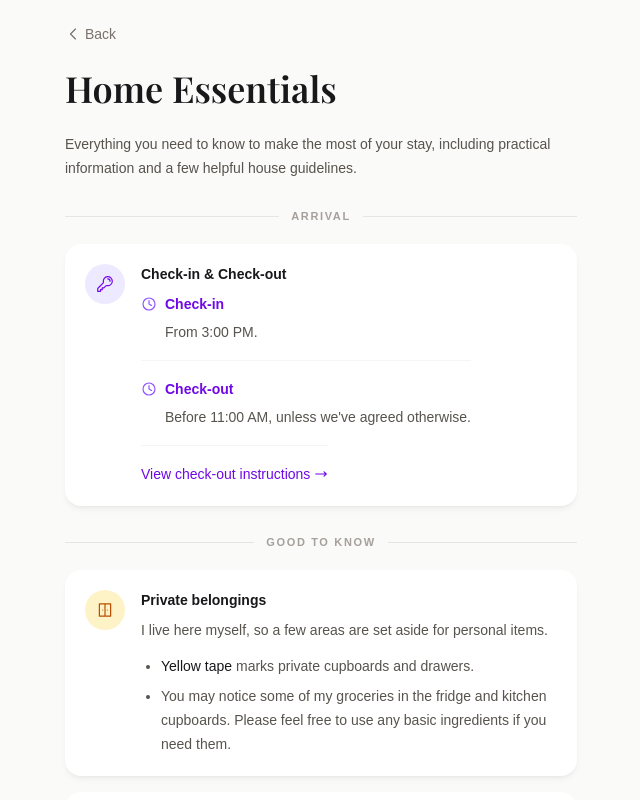
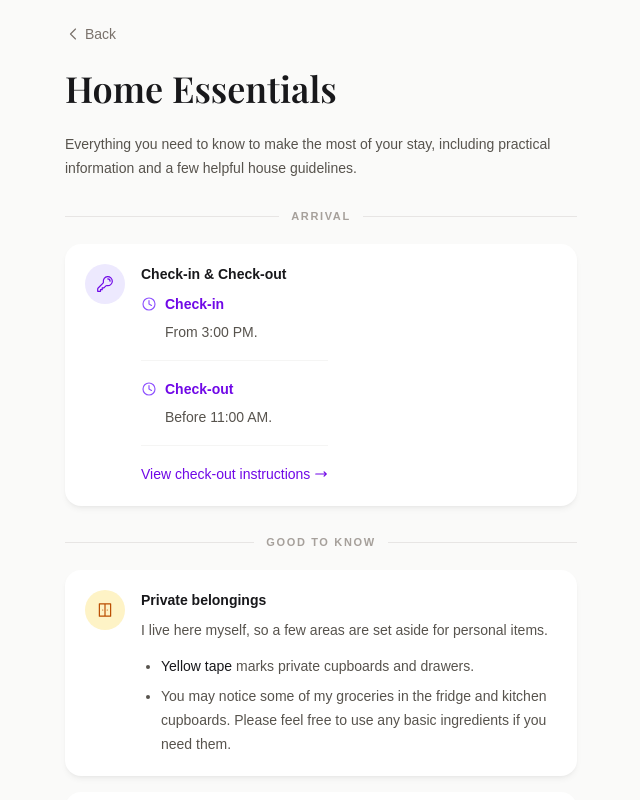
Before and after one commit to pia-scarvounis/airbnb-guide, a Next.js app: page /apartment/essentials in a window 1280 px wide. Shown: the top 800 px of the page, without its empty margins (319-959 px from the left). Built offline with nearby package versions, Linux system fonts and the light colour scheme.

Commit message:
Fix WiFi back link and trim check-out time text
- WiFi page now links back to The Apartment instead of the homepage
- Remove "unless we've agreed otherwise" from check-out time

```diff
--- a/app/apartment/essentials/page.tsx
+++ b/app/apartment/essentials/page.tsx
@@ -57,7 +57,7 @@ export default function EssentialsPage() {
             </span>
           </div>
           <p className="mt-1 pl-6">
-            Before 11:00 AM, unless we&apos;ve agreed otherwise.
+            Before 11:00 AM.
           </p>
 
           <button
--- a/app/wifi/page.tsx
+++ b/app/wifi/page.tsx
@@ -40,7 +40,7 @@ export default function WifiPage() {
     <div className="flex flex-1 flex-col bg-stone-50 dark:bg-zinc-950">
       <div className="mx-auto flex w-full flex-1 flex-col px-8 pt-6 pb-10 md:max-w-xl">
         <Link
-          href="/"
+          href="/apartment"
           className="inline-flex w-fit items-center gap-1 text-sm text-stone-500 transition-colors hover:text-stone-900 dark:text-zinc-400 dark:hover:text-zinc-50"
         >
           <svg width="16" height="16" viewBox="0 0 24 24" fill="none" stroke="currentColor" strokeWidth="1.75">
```
